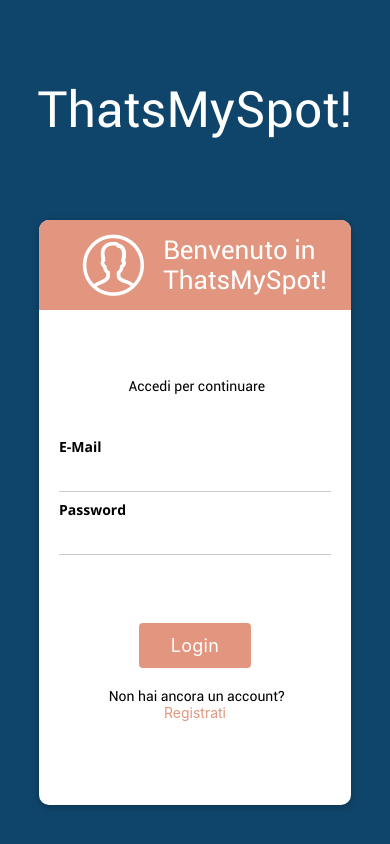
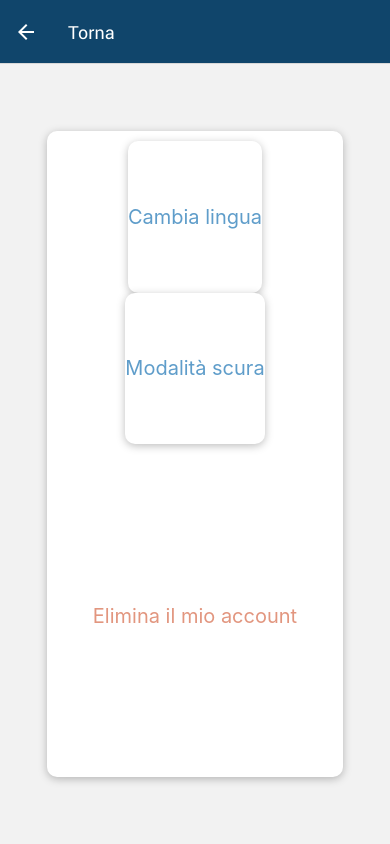
Before and after one commit to giacomocostarelli/ThatsMySpot, a React Native app: screen /Profile in a window 390 px wide. Built offline with nearby package versions, Linux system fonts and the light colour scheme; no server answers.

Commit message:
-feat(delete account) : add icon button for deleting the account.

```diff
--- a/babel.config.js
+++ b/babel.config.js
@@ -1,6 +1,7 @@
-module.exports = function(api) {
-  api.cache(true);
-  return {
-    presets: ['babel-preset-expo'],
-  };
+module.exports = function (api) {
+	api.cache(true);
+	return {
+		presets: ["babel-preset-expo"],
+		plugins: ["react-native-reanimated/plugin"],
+	};
 };
--- a/navigation/AppNavigator.js
+++ b/navigation/AppNavigator.js
@@ -16,6 +16,7 @@
 import ReservationScreen from "../screens/merchant/ReservationScreen";
 import MyRestaurantScreen from "../screens/merchant/MyRestaurantScreen";
 import TakeAwayScreen from "../screens/merchant/TakeAwayScreen";
+import ProfileScreen from "../screens/customer/ProfileScreen";
 
 import { logout } from "../store/actions/auth";
 import { useDispatch } from "react-redux";
@@ -52,6 +53,21 @@
 					}}
 				/>
 				<Stack.Screen
+					name="Profile"
+					component={ProfileScreen}
+					options={{
+						title: "Torna",
+						headerStyle: {
+							backgroundColor: Colors.accent,
+						},
+						headerTitleAlign: "left",
+						headerTintColor: "white",
+						headerTitleStyle: {
+							fontFamily: "roboto-font",
+						},
+					}}
+				/>
+				<Stack.Screen
 					name="HomepageMerchant"
 					component={TabNavigatorMerchant}
 					options={{
@@ -62,7 +78,7 @@
 					name="Details"
 					component={RestaurantDetailsScreen}
 					options={{
-						title: "Torna a Mappa",
+						title: "Torna",
 						headerStyle: {
 							backgroundColor: Colors.accent,
 						},
@@ -111,16 +127,30 @@
 				tabBarActiveBackgroundColor: Colors.secondary,
 				tabBarItemStyle: {},
 				headerRight: (props) => (
-					<View style={{ marginHorizontal: 10 }}>
+					<View style={{ marginHorizontal: 20 }}>
 						<Icon
-							name="sign-out"
+							name="logout"
 							color="white"
 							size={25}
-							type="font-awesome"
+							type="material-community"
 							style={{ marginTop: 10 }}
 							onPress={() => {
 								logoutHandler();
 								navigation.replace("Login");
+							}}
+						/>
+					</View>
+				),
+				headerLeft: (props) => (
+					<View style={{ marginHorizontal: 20 }}>
+						<Icon
+							name="account-outline"
+							color="white"
+							size={25}
+							type="material-community"
+							style={{ marginTop: 10 }}
+							onPress={() => {
+								navigation.navigate("Profile");
 							}}
 						/>
 					</View>
--- a/package.json
+++ b/package.json
@@ -15,6 +15,7 @@
     "@react-native-community/cli-server-api": "^8.0.4",
     "@react-native-community/datetimepicker": "6.1.2",
     "@react-navigation/bottom-tabs": "^6.3.1",
+    "@react-navigation/drawer": "^6.4.3",
     "@react-navigation/elements": "^1.3.3",
     "@react-navigation/native-stack": "^6.6.2",
     "@react-navigation/stack": "^5.14.9",
@@ -32,6 +33,7 @@
     "react-native-geolocation-service": "^5.3.0",
     "react-native-maps": "0.30.2",
     "react-native-pager-view": "5.4.15",
+    "react-native-reanimated": "^2.8.0",
     "react-native-safe-area-context": "4.2.4",
     "react-native-screens": "~3.11.1",
     "react-native-swiper": "^1.6.0",
--- /dev/null
+++ b/screens/customer/ProfileScreen.js
@@ -0,0 +1,94 @@
+import React, { useState, useEffect } from "react";
+import {
+	View,
+	Text,
+	FlatList,
+	StyleSheet,
+	Pressable,
+	Image,
+	Button,
+} from "react-native";
+import { useDispatch, useSelector } from "react-redux";
+import { SearchBar } from "react-native-elements";
+import { useNavigation } from "@react-navigation/native";
+import Card from "../../components/Card";
+import Colors from "../../constants/Colors";
+
+const ProfileScreen = (props) => {
+	const dispatch = useDispatch();
+
+	return (
+		<View style={styles.container}>
+			<Card style={styles.card}>
+				<View style={styles.container}>
+					<Card style={styles.language}>
+						<Pressable
+							style={{ borderWidth: 0 }}
+							onPress={() => {
+								console.log("Cambia lingua");
+							}}
+						>
+							<Text style={styles.text}>Cambia lingua</Text>
+						</Pressable>
+					</Card>
+
+					<Card style={styles.darkmode}>
+						<Pressable
+							style={{ borderWidth: 0 }}
+							onPress={() => {
+								console.log("dark mode");
+							}}
+						>
+							<Text style={styles.text}>Modalità scura</Text>
+						</Pressable>
+					</Card>
+				</View>
+				<View style={styles.container}>
+					<Pressable
+						style={{ borderWidth: 0 }}
+						onPress={() => {
+							console.log("ELIMINAAAA");
+						}}
+					>
+						<Text style={styles.textDelete}>Elimina il mio account</Text>
+					</Pressable>
+				</View>
+			</Card>
+		</View>
+	);
+};
+
+const styles = StyleSheet.create({
+	container: {
+		flex: 1,
+		margin: 10,
+		alignItems: "center",
+		justifyContent: "center",
+	},
+	text: {
+		fontSize: 20,
+		color: Colors.primary,
+	},
+	textDelete: {
+		fontSize: 20,
+		color: Colors.secondary,
+	},
+	card: {
+		alignItems: "center",
+		justifyContent: "center",
+		height: "85%",
+		width: "80%",
+	},
+	language: {
+		flex: 1,
+		alignItems: "center",
+		justifyContent: "center",
+	},
+	darkmode: {
+		flex: 1,
+		alignItems: "center",
+		justifyContent: "center",
+	},
+});
+
+export default ProfileScreen;
```
Also changed, not shown: 1 other file (tests, documents, lock files or other folders).
